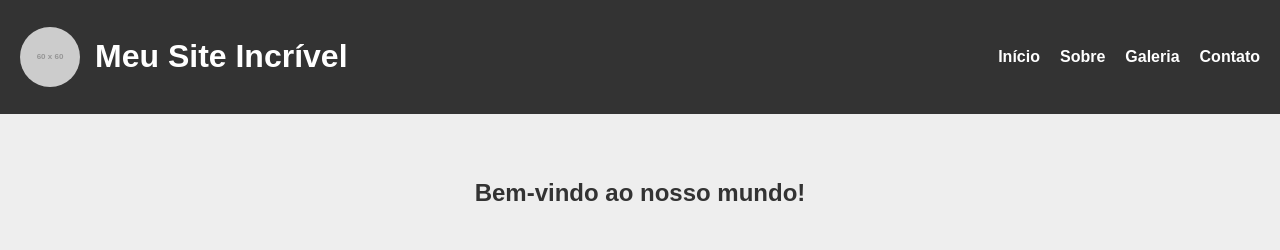
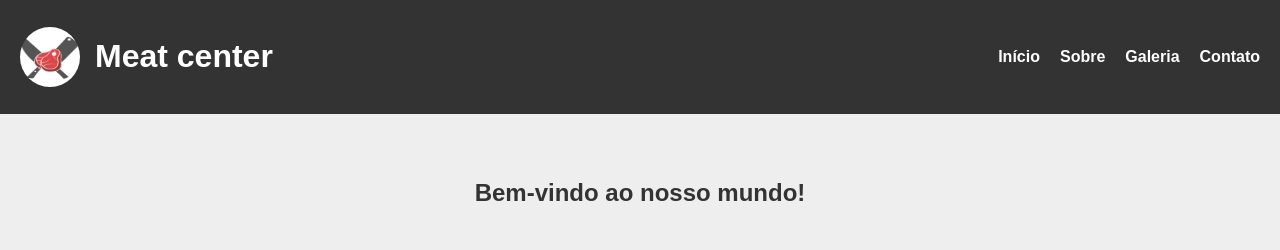
Before and after one commit to elocarlotto06/agrinho_2025, a plain HTML site: page index.html in a window 1280 px wide. Shown: the top 250 px of the page. Drawn offline with Linux system fonts and the light colour scheme; placeholder pictures from the web are drawn by us.

Commit message:
logo e titulo

```diff
--- a/index.html
+++ b/index.html
@@ -10,8 +10,8 @@
 
   <header>
     <div class="logo-titulo">
-      <img src="https://via.placeholder.com/60" alt="Logo do site" />
-      <h1>Meu Site Incrível</h1>
+      <img src="img/logo.png" alt="logo com facas e carnes " />
+      <h1>Meat center </h1>
     </div>
     <nav>
       <ul class="menu">
```
Also changed, not shown: img/logo.png (added).
